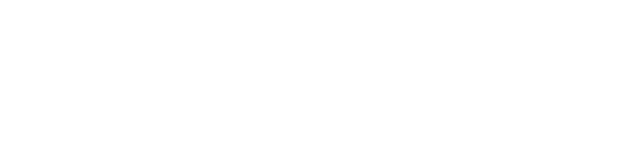
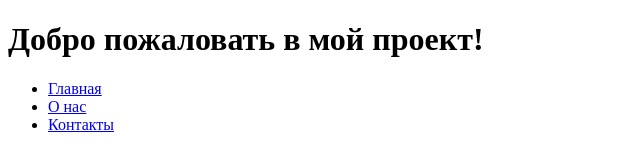
Before and after one commit to MyEnsoph/first-project, a plain HTML site: page index.html in a window 1280 px wide. Shown: the whole page, without its empty margins (0-640 px from the left). Drawn offline with Linux system fonts and the light colour scheme.

Commit message:
Добавлена базовая HTML-разметка с навигацией и разделами

```diff
--- a/index.html
+++ b/index.html
@@ -6,6 +6,15 @@
         <title>Мой первый проект</title>
     </head>
     <body>
-
+        <header>
+            <h1>Добро пожаловать в мой проект!</h1>
+            <nav>
+                <ul>
+                    <li><a href="#home">Главная</a></li>
+                    <li><a href="#about">О нас</a></li>
+                    <li><a href="#contact">Контакты</a></li>
+                </ul>
+            </nav>
+        </header>
     </body>
 </html>
```
